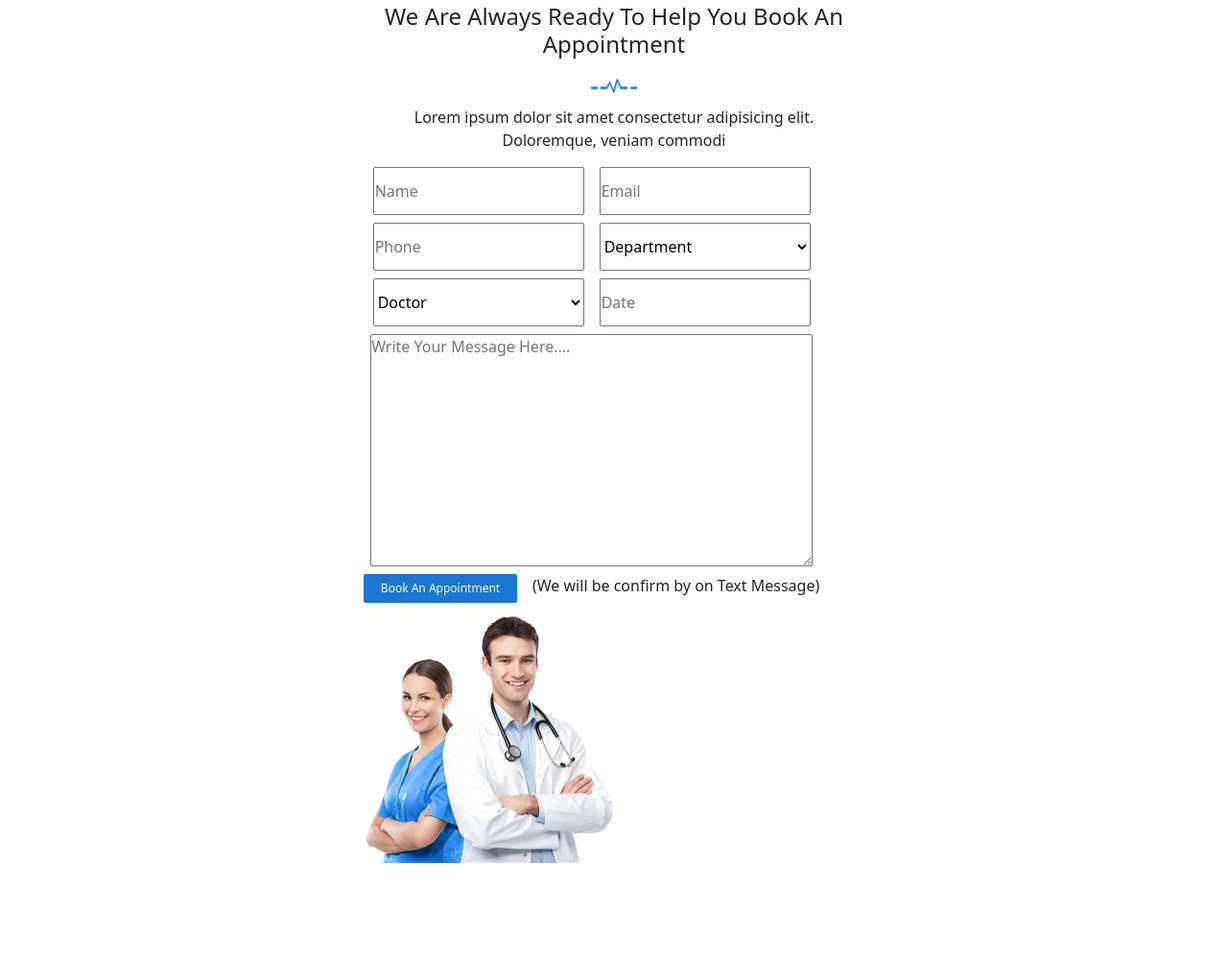
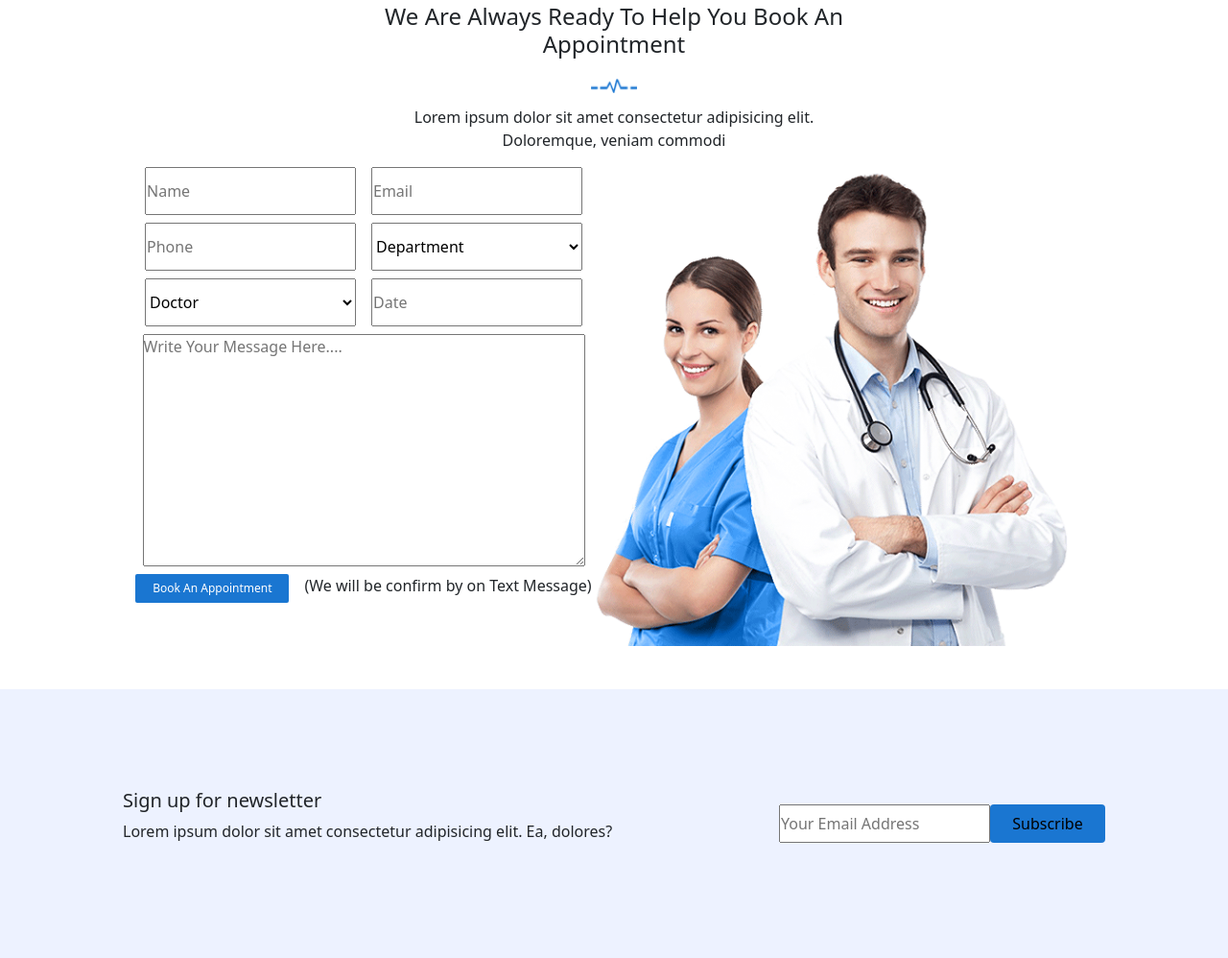
Before and after one commit to yahyajmilou99/final-project-css-Yahya-Jmilou, a plain HTML site: page index.html in a window 1280 px wide. Shown: the part 4914-5912 px from the top of the page at 96% size. Before the commit the page ends 5858 px from the top, so only its background shows below. Drawn offline with nearby package versions, Linux system fonts and the light colour scheme.

Commit message:
section 12 done

```diff
--- a/index.html
+++ b/index.html
@@ -632,7 +632,7 @@
                     <img src="./public/img/section-img.png" alt="" width="50px">
                     <p>Lorem ipsum dolor sit amet consectetur adipisicing elit. Doloremque, veniam commodi </p>
                 </div>
-                <div class="section_11_part_2 d-md-flex align-items-md-start d-flex flex-column align-items-center">
+                <div class="section_11_part_2 d-md-flex align-items-md-start d-flex flex-column align-items-center flex-md-row">
                     <div class="inputs_container d-md-flex flex-md-column gap-md-2 d-flex flex-column align-items-center d-flex gap-3">
                         <div class=" d-md-flex flex-md-row gap-md-3  d-flex flex-column align-items-md-start align-items-center gap-3">
                             <input type="text" placeholder="Name" class="sec_11_input">
@@ -667,6 +667,20 @@
             </div>
         </section>
 
+        <!--& section 12 -->
+
+        <section class="section_12 d-md-flex flex-md-row justify-content-md-center align-items-md-center d-flex flex-column align-items-center">
+            <div class="section_12_container d-md-flex flex-md-row d-flex flex-column align-items-center justify-content-center justify-content-md-center align-items-md-center justify-content-md-between">
+                <div class="text-md-start text-center">
+                    <h5>Sign up for newsletter</h5>
+                    <p>Lorem ipsum dolor sit amet consectetur adipisicing elit. Ea, dolores?</p>
+                </div>
+                <div class="section_12_inputs d-flex">
+                    <input type="email" placeholder="Your Email Address" >
+                    <button>Subscribe</button>
+                </div>
+            </div>
+        </section>
 
 
 
--- a/src/sass/Modules/home/_main.sass
+++ b/src/sass/Modules/home/_main.sass
@@ -392,6 +392,28 @@
     font-size: 12px !important
 
     // section 11 done
+
+    // section 12
+
+.section_12
+    background-color: #edf2ff
+    height: 35vh !important
+
+.section_12_container
+    width: 80% !important
+
+.section_12_inputs
+    input
+        width: 220px !important
+        height: 40px !important
+    button
+        width: 120px !important
+        height: 40px !important
+        border: none
+        border-radius: 4px
+        background-color: $blue
+
+    // section 12 done
 
 @media  (max-width: 430px)
 
@@ -825,3 +847,27 @@
         font-size: 12px !important
 
     // section 11 done
+
+    // section 12
+
+    .section_12
+        background-color: #edf2ff
+        height: fit-content !important
+        padding-top: 50px !important
+        padding-bottom: 50px !important
+
+    .section_12_container
+        width: 80% !important
+
+    .section_12_inputs
+        input
+            width: 220px !important
+            height: 40px !important
+        button
+            width: 120px !important
+            height: 40px !important
+            border: none
+            border-radius: 4px
+            background-color: $blue
+
+    // section 12 done
```
Also changed, not shown: public/css/app.css, 1 other file.
